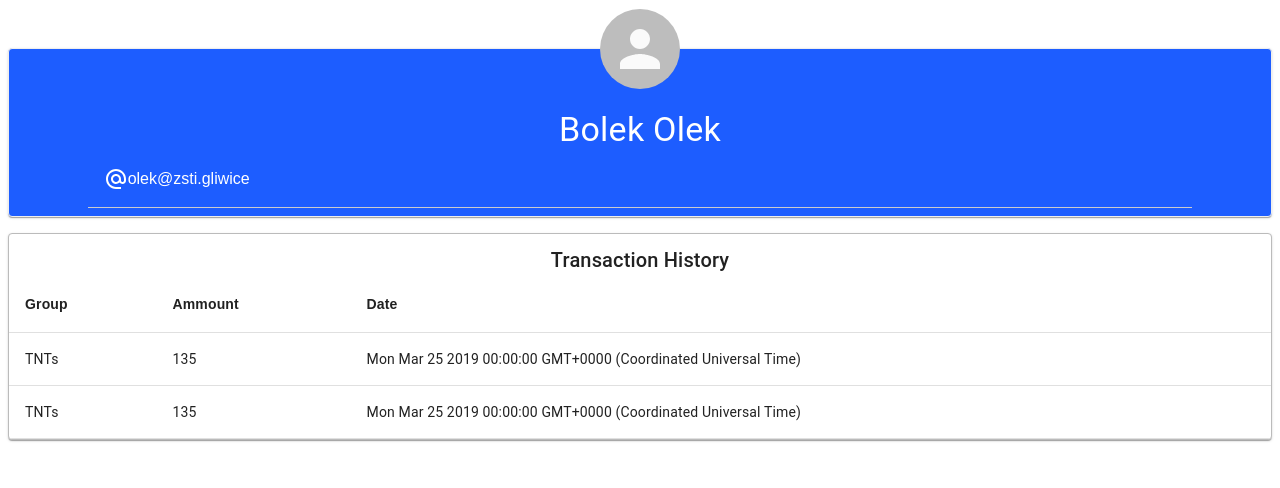
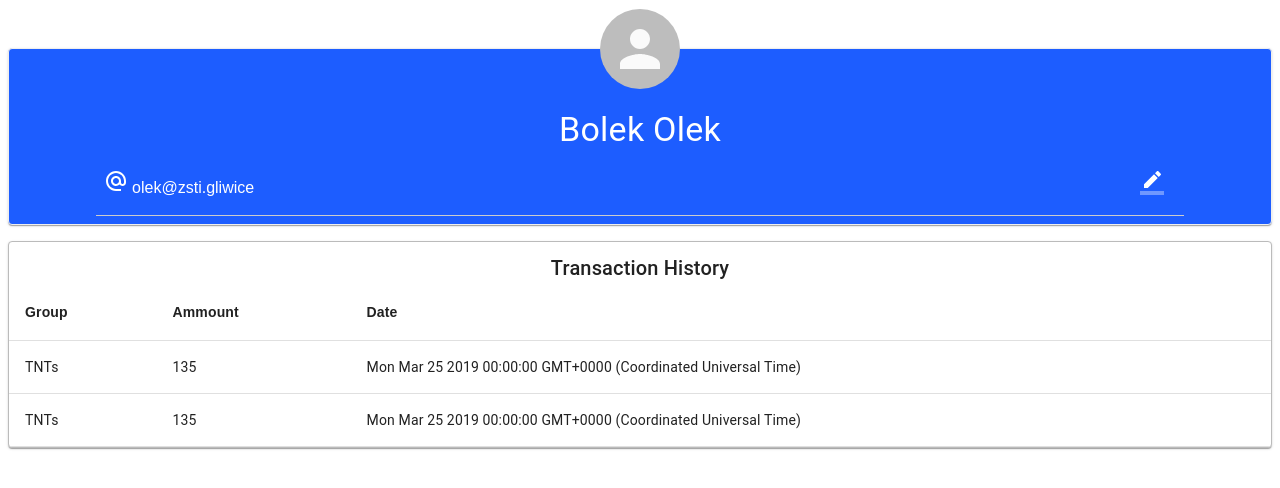
Before and after one commit to DavePlayer/OpenBankingHackaton, a React app: page /users/1 in a window 1280 px wide. Shown: the top 488 px of the page. Built offline with nearby package versions, Linux system fonts and the light colour scheme.

Commit message:
set up edit profile component

```diff
--- a/src/components/Profile.tsx
+++ b/src/components/Profile.tsx
@@ -3,22 +3,34 @@ import { useSelector } from 'react-redux';
 import { IUser } from './../reduceres/user';
 import { Paper, Typography, Avatar, Card } from '@material-ui/core';
 import AlternateEmailIcon from '@material-ui/icons/AlternateEmail';
+import { useDispatch }from 'react-redux'
+import { changeMenuState } from './../actions/changeMenuState';
+import { EditProfile } from './editProfile';
 
 import Table from '@material-ui/core/Table';
 import TableBody from '@material-ui/core/TableBody';
 import TableCell from '@material-ui/core/TableCell';
 import TableHead from '@material-ui/core/TableHead';
 import TableRow from '@material-ui/core/TableRow';
+import IconButton from '@material-ui/core/IconButton';
+import BorderColorIcon from '@material-ui/icons/BorderColor';
 
 export const Profile = () => {
     const user:IUser = useSelector( ( reducers:any ) => reducers.user );
-    console.log(user)
+    const dispatch = useDispatch()
     return (
         <>
+        <EditProfile />
         <Paper style={{display: 'flex', backgroundColor: '#1D5DFF', color: 'white', marginBottom: '1em' , border:'1px solid #eee', flexDirection: 'column', alignItems: 'center', marginTop: '3em', }}>
             <Avatar style={{transform: 'scale(2, 2)', marginBottom: '1em', position: 'relative', top: '-1em'}} />
             <Typography variant='h4'>{`${user.name} ${user.lastName}`}</Typography>
-            <div style={{padding: '1em', marginBottom: '0.5em' ,alignItems: 'center', display: 'flex', borderBottom: '1px solid #ccc', width: '85%'}}><AlternateEmailIcon />{' '+user.mail}</div>
+            <div style={{padding: '0.5em', marginBottom: '0.5em' ,alignItems: 'center', justifyContent: 'space-between', display: 'flex', borderBottom: '1px solid #ccc', width: '85%'}}>
+            <div>
+            <AlternateEmailIcon />
+            {' '+user.mail}
+            </div>
+            <IconButton onClick={() => dispatch(changeMenuState())} edge="start" color="inherit" aria-label="menu"><BorderColorIcon /></IconButton>
+            </div>
         </Paper>
         <Card style={{border:'1px solid #bbb', textAlign: 'center'}}>
             <Typography style={{marginTop: '0.5em'}} variant='h6'>Transaction History</Typography>
@@ -32,7 +44,6 @@ export const Profile = () => {
                 </TableHead>
                 <TableBody>
                     {user.transactionHistory.map( (transaction: any) => {
-                        console.log(transaction.date)
                         return(
                             <TableRow>
                                 <TableCell>{transaction.group.name}</TableCell>
--- /dev/null
+++ b/src/components/editProfile.tsx
@@ -0,0 +1,13 @@
+import React from 'react'
+import Drawer from '@material-ui/core/Drawer'
+import { useSelector } from 'react-redux'
+
+export const EditProfile = () => {
+    const menuState:any = useSelector( ( reducers:any ) => reducers.menu);
+    console.log('DASDA: ', menuState);
+    return (
+       <Drawer open={menuState} anchor='top'>
+           dsadjsaj
+       </Drawer>
+    );
+};
```
